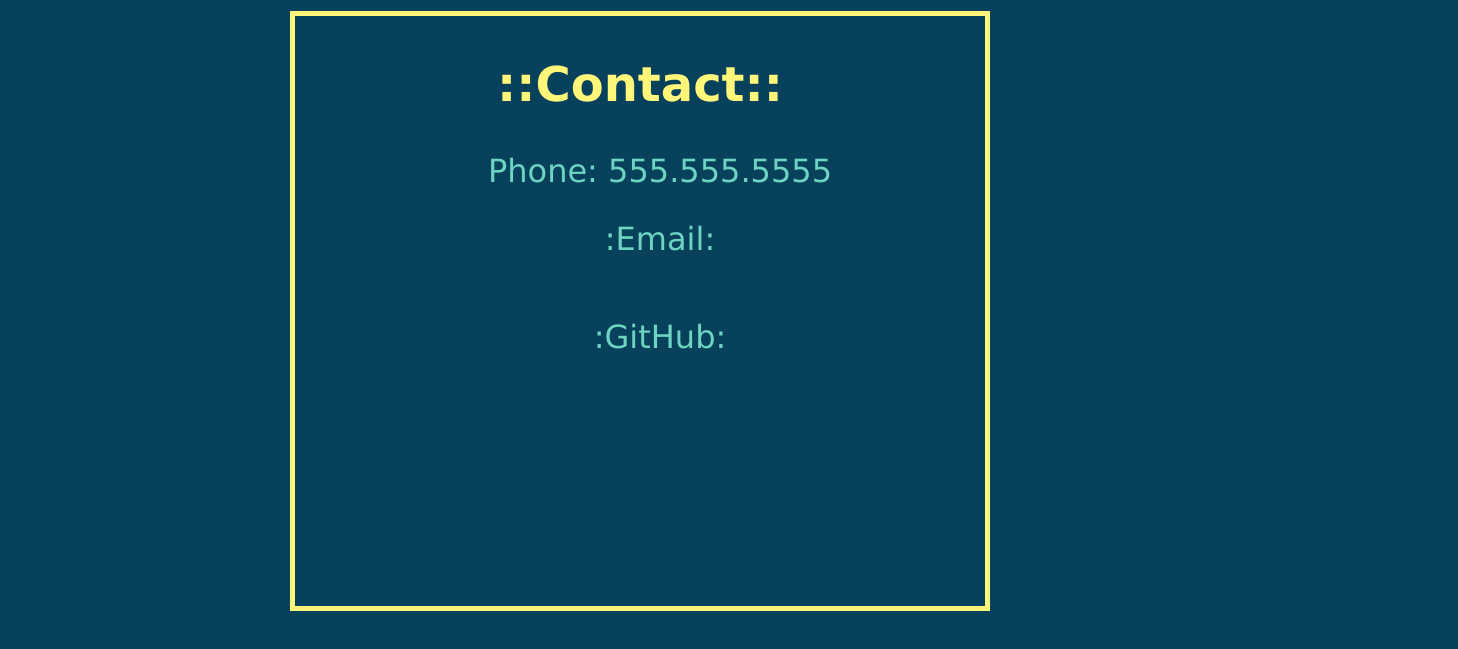
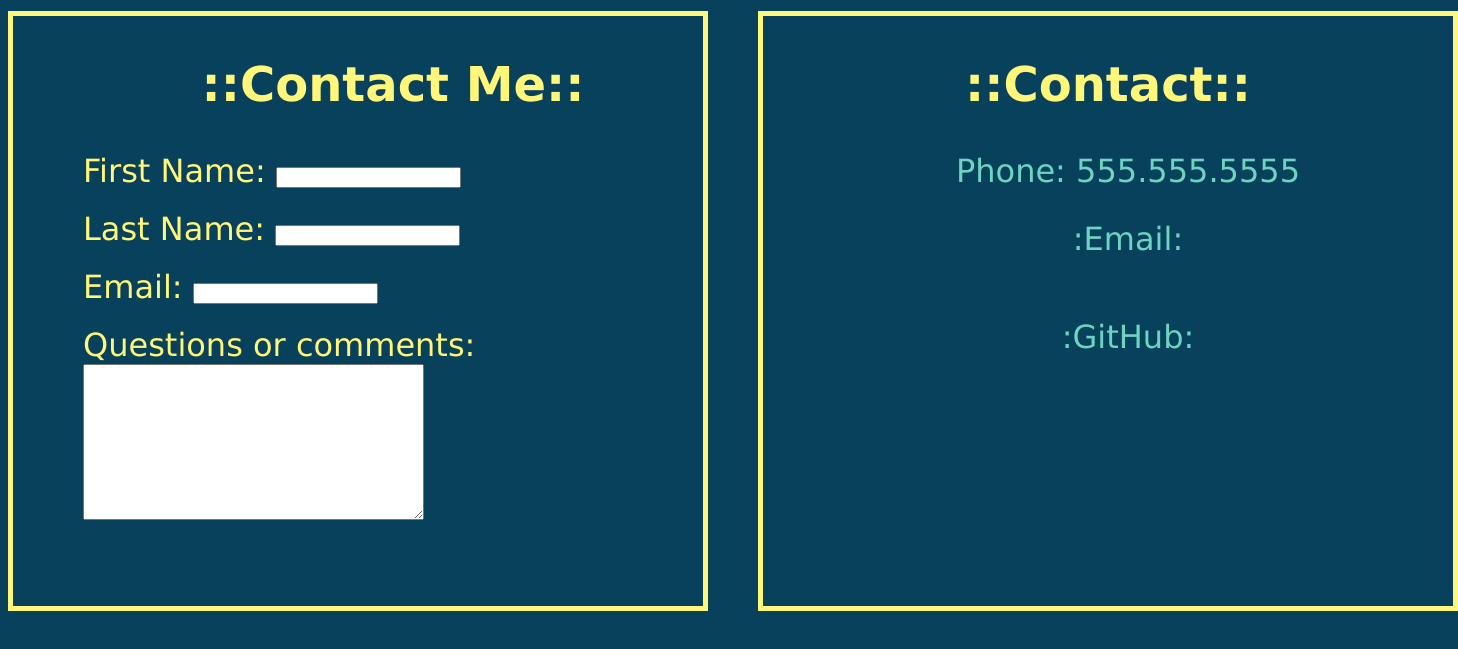
Before and after one commit to DisgruntledSnail/Course_Project, a plain HTML site: page contact.html in a window 1280 px wide. Shown: the part 125-774 px from the top of the page, 1458 px wide, since content can reach past the window. Drawn offline with Linux system fonts and the light colour scheme.

Commit message:
Added contact form to contact page.

```diff
--- a/contact.html
+++ b/contact.html
@@ -30,6 +30,29 @@
                 <li class="contact_li"><a href="https://github.com/DisgruntledSnail">:GitHub:</a></li>
             </ul>
         </div>
+
+        <div id="contact_form" class="border">
+            <form id="contact_page">
+                <h2 style="text-align: center;">::Contact Me::</h2>
+                <div class="contact_div">
+                    <label for="f-name">First Name:</label>
+                    <input type="text" id="f-name" name="f-name">
+                </div>
+                <div class="contact_div">
+                    <label for="l-name">Last Name:</label>
+                    <input type="text" id="l-name" name="l-name">
+                </div>
+                <div class="contact_div">
+                    <label for="email">Email:</label>
+                    <input type="email">
+                </div>
+                <div class="contact_div">
+                    <label for="input">Questions or comments:</label>
+                    <textarea name="input" rows="10" cols="40">
+                    </textarea>
+                </div>
+            </form>
+        </div>
     </div>
 </body>
 </html>
--- a/style.css
+++ b/style.css
@@ -100,13 +100,22 @@ li a:hover {
 
 #contact {
     display: grid;
-    grid-template-columns: auto 700px auto;
+    grid-template-columns: auto 700px 50px 700px auto;
     grid-template-rows: 200px 200px 200px 200px;
 }
 
-#contact_info {
+#contact_form {
     grid-column: 2 / span 1;
     grid-row: 1 / span 3;
+}
+
+#contact_info {
+    grid-column: 4 / span 1;
+    grid-row: 1 / span 3;
+}
+
+#contact_page {
+    padding-left: 70px;
 }
 
 #contact_ul {
@@ -119,6 +128,10 @@ li a:hover {
     font-size: x-large;
     font-weight: bolder;
     float: none;
+}
+
+.contact_div {
+    padding-bottom: 20px;
 }
 
 .contact_li {
```
